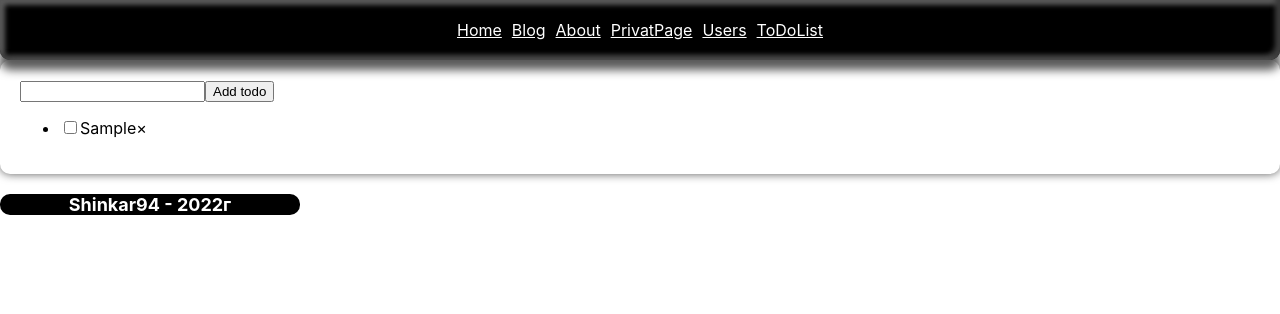
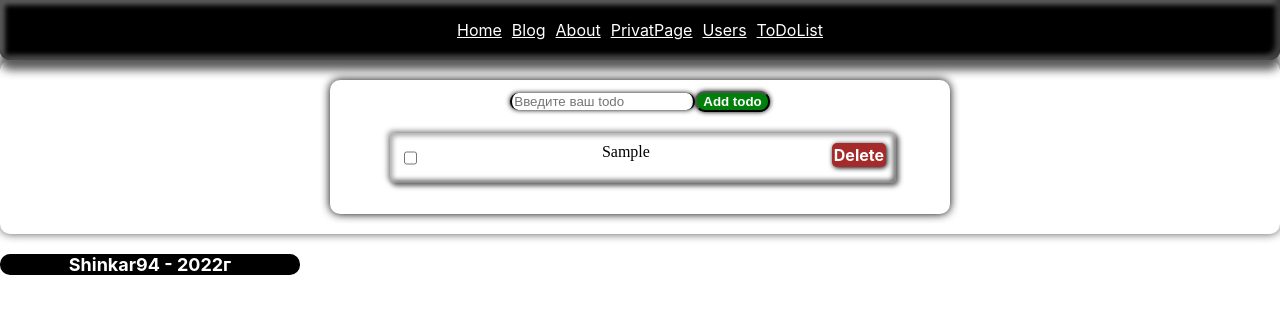
Before and after one commit to Shinkarenko081294/react-route-and-redux-toolkit, a React (Create React App) app: page /todo in a window 1280 px wide. Both pictures are taken after typing "Sample" into the empty fields and a click on the button "Add todo". Shown: the top 314 px of the page. Built offline with nearby package versions, Linux system fonts and the light colour scheme.

Commit message:
style todo

```diff
--- a/src/components/todo/InputFeild.jsx
+++ b/src/components/todo/InputFeild.jsx
@@ -1,10 +1,10 @@
-
+import stInput from './inputFeild.module.css';
 
 const InputFeild = ({text, handleInput, handleSubmit}) =>{
     return(
         <label>
-            <input value={text} onChange={(e)=> handleInput(e.target.value)} />
-            <button onClick={handleSubmit}>Add todo</button>
+            <input className={stInput.inp} value={text} onChange={(e)=> handleInput(e.target.value)} placeholder="Введите ваш todo"/>
+            <button className={stInput.btn} onClick={handleSubmit}>Add todo</button>
         </label>
     )
 }
--- a/src/components/todo/TodoItem.jsx
+++ b/src/components/todo/TodoItem.jsx
@@ -2,6 +2,8 @@ import {useDispatch} from 'react-redux';
 
 import {removeTodo} from '../../store/todoSlice';
 import {toggleTodo} from '../../store/todoSlice';
+
+import stItem from './Todoitem.module.css';
 
 const TodoItem = ({id, text, complited}) =>{
 
@@ -9,10 +11,10 @@ const TodoItem = ({id, text, complited}) =>{
 
 
     return (
-        <li>
+        <li className={stItem.liTodo}>
             <input type="checkbox" checked={complited} onChange={() => dispatch(toggleTodo({id}))}/>
-            <span>{text}</span>
-            <span onClick={() => dispatch(removeTodo({id}))}>&times;</span>
+            <div className={stItem.textTodo}>{text}</div>
+            <div className={stItem.delTodo} onClick={() => dispatch(removeTodo({id}))}>Delete</div>
         </li>
     )
 }
--- /dev/null
+++ b/src/components/todo/Todoitem.module.css
@@ -0,0 +1,33 @@
+.liTodo{
+    display: flex;
+    justify-content: space-between;
+    width: 90%;
+    min-height: 30px;
+    padding: 10px;
+    box-shadow: 2px 2px 5px 1px rgb(100, 100, 100),
+    -2px -2px 5px 1px rgb(180, 180, 180),
+    inset 2px 2px 5px 1px rgb(180, 180, 180),
+    inset -2px -2px 5px 1px rgb(100, 100, 100);
+    margin-top: 5px;
+    margin-bottom: 5px;
+    border-radius: 5px;
+}
+
+.liTodo input:checked + .textTodo{
+    text-decoration: line-through;
+}
+
+.liTodo .textTodo{
+    font-family: cursive;
+}
+
+.liTodo .delTodo{
+    padding: 2px;
+    height: 20px;
+    border-radius: 5px;
+    box-shadow: 1px 1px 5px rgb(0, 0, 0);
+    background-color: brown;
+    color: rgb(255,255,255);
+    font-weight: bold;
+    cursor: pointer;
+}
--- a/src/components/todo/Todolist.jsx
+++ b/src/components/todo/Todolist.jsx
@@ -7,6 +7,9 @@ import {addTodo} from '../../store/todoSlice';
 
 import { TodoItem } from "./TodoItem";
 import { InputFeild } from "./InputFeild";
+
+// css
+import stList from './Todolist.module.css';
 
 const TodoList = (props) =>{
     const todos = useSelector(state => state.todoSlice.todos);
@@ -19,10 +22,10 @@ const TodoList = (props) =>{
     const [text, setText] = useState('');
 
     return(
-        <>
+        <div className={stList.wrapper_todo}>
             <InputFeild text={text} handleInput={setText} handleSubmit={addTask}/>
 
-            <ul>
+            <ul className={stList.ulTodo}>
                 {todos.map((todo) => (
                     <TodoItem
                         key={todo.id}
@@ -30,7 +33,7 @@ const TodoList = (props) =>{
                     />
                 ))}
             </ul>
-        </>
+        </div>
     )
 }
 
--- /dev/null
+++ b/src/components/todo/Todolist.module.css
@@ -0,0 +1,18 @@
+.wrapper_todo{
+    display: flex;
+    flex-direction: column;
+    justify-content: center;
+    align-items: center;
+    position: relative;
+    left: 50%;
+    transform: translateX(-50%);
+    max-width: 600px;
+    border-radius: 10px;
+    padding: 10px;
+    box-shadow: 0px 0px 10px rgb(0, 0, 0);
+}
+.ulTodo{
+    width: 90%;
+    border-radius: 10px;
+    /* box-shadow: inset 0px 0px 5px rgb(0, 0, 0); */
+}
--- /dev/null
+++ b/src/components/todo/inputFeild.module.css
@@ -0,0 +1,15 @@
+.inp {
+    border: 0;
+    border-left: 2px solid rgb(0, 0, 0);
+    border-right: 2px solid rgb(0, 0, 0);
+    border-radius: 10px;
+    box-shadow: 0px 0px 5px rgb(0, 0, 0);
+}
+.btn{
+    background-color:rgb(0, 128, 11);
+    color: rgb(255, 255, 255);
+    font-weight: bold;
+    border-radius: 10px;
+    box-shadow: 0px 0px 5px rgb(0, 0, 0);
+    cursor: pointer;
+}
--- a/src/pages/Homepage.jsx
+++ b/src/pages/Homepage.jsx
@@ -7,7 +7,12 @@ const Homepage = () => {
             <h3>Get started with React-Router 6</h3>
             {/* <p>Проверка входа id USER ({id == null ? id : "no ID"})</p> */}
             <p>Ссылка на уроки <a href="https://www.youtube.com/c/%D0%9C%D0%B8%D1%85%D0%B0%D0%B8%D0%BB%D0%9D%D0%B5%D0%BF%D0%BE%D0%BC%D0%BD%D1%8F%D1%89%D0%B8%D0%B9">Тут</a> </p>
-            <p>Lorem, ipsum dolor sit amet consectetur adipisicing elit. Praesentium est voluptate nostrum? Veritatis, deleniti eveniet minus necessitatibus eius sed veniam deserunt numquam quibusdam? Sequi totam numquam aliquam aut obcaecati ab.</p>
+            <h3>Разбор тем:</h3>
+            <p>1. react-router-dom v6</p>
+            <p>2. redux toolkit</p>
+            <h3>Материалы для практики:</h3>
+            <p>1.Видео урок <a href="https://www.youtube.com/c/%D0%9C%D0%B8%D1%85%D0%B0%D0%B8%D0%BB%D0%9D%D0%B5%D0%BF%D0%BE%D0%BC%D0%BD%D1%8F%D1%89%D0%B8%D0%B9">Переход</a></p>
+            <p>1.JSON placeholder <a href="https://www.youtube.com/c/%D0%9C%D0%B8%D1%85%D0%B0%D0%B8%D0%BB%D0%9D%D0%B5%D0%BF%D0%BE%D0%BC%D0%BD%D1%8F%D1%89%D0%B8%D0%B9">Переход</a></p>
             <Link to="/">home</Link>
         </div>
     )
```
